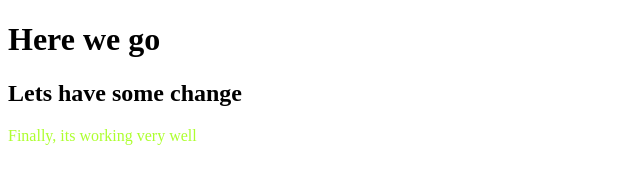
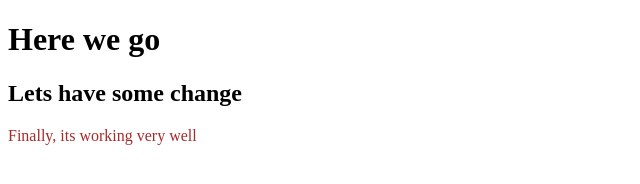
Before and after one commit to Abdurrahmanewu/My-second-Repository, a plain HTML site: page Inxed.html in a window 1280 px wide. Shown: the whole page, without its empty margins (0-640 px from the left). Drawn offline with Linux system fonts and the light colour scheme.

Commit message:
new color added

```diff
--- a/Style.css
+++ b/Style.css
@@ -1,3 +1,3 @@
 p{
-    color:greenyellow;
+    color:brown;
 }
```
